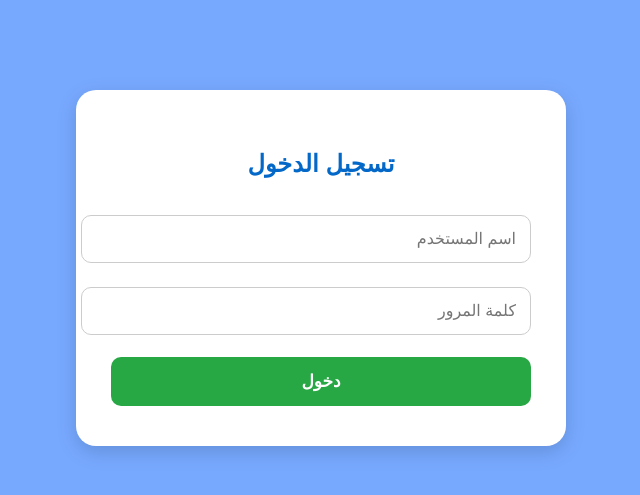
After one commit to RahafAlborihy/weather-project, a PHP site: page /login.php in a window 1280 px wide. The commit adds this page. Shown: the top 495 px of the page, without its empty margins (319-959 px from the left). Run offline with PHP 8.4, Linux system fonts and the light colour scheme.

Commit message:
بعد التعديل

```diff
--- a/admin.php
+++ b/admin.php
@@ -1,5 +1,9 @@
 <?php
+//session_start();
 require_once 'config.php';   // اتصال PDO
+
+
+
 
 // ------------------------------------------------------
 // 1) الحصول على السجلات الكاملة من قاعدة البيانات
--- a/config.php
+++ b/config.php
@@ -1,9 +1,18 @@
+
 <?php
+// تفعيل تسجيل الأخطاء
+ini_set('display_errors', 0);
+ini_set('log_errors', 1);
+ini_set('error_log', __DIR__ . '/php-errors.log');
+error_reporting(E_ALL);
 
+
+
+// معلومات الاتصال بقاعدة البيانات
 define('DB_HOST', 'localhost');
 define('DB_NAME', 'weather_db');
-define('DB_USER', 'weather_user');
-define('DB_PASS', '12345');
+define('DB_USER', 'root');
+define('DB_PASS', '');
 
 try {
     // بناء اتصال جديد
--- /dev/null
+++ b/login.php
@@ -0,0 +1,96 @@
+<?php
+session_start();
+require_once 'config.php';
+
+if (isset($_SESSION['user_id'])) {
+    header("Location: index.php");
+    exit();
+}
+?>
+
+
+<!DOCTYPE html>
+<html lang="ar" dir="rtl">
+<head>
+    <meta charset="UTF-8">
+    <title>تسجيل الدخول</title>
+
+    <style>
+       body {
+    font-family: "Tajawal", Arial, sans-serif;
+    background: #77a9ff; /* خلفية زرقاء موحدة */
+    margin: 0;
+    padding: 0;
+}
+
+.login-container {
+    width: 420px;   /* وسّعنا الصندوق أكثر */
+    margin: 90px auto;
+    background: #fff;
+    padding: 40px 35px;
+    border-radius: 20px;
+    box-shadow: 0px 6px 20px rgba(0,0,0,0.15);
+    text-align: center;
+}
+
+h2 {
+    margin-bottom: 25px;
+    color: #0468c8;
+    font-size: 24px;
+}
+
+input {
+    width: 100%;
+    padding: 14px;
+    margin: 12px 0;
+    border-radius: 10px;
+    border: 1px solid #ccc;
+    background-color: #ffffff;  /* الحقول أصبحت بيضاء */
+    font-size: 16px;
+}
+
+button {
+    width: 100%;
+    padding: 14px;
+    background-color: #28a745;  /* زر أخضر */
+    color: white;
+    border: none;
+    border-radius: 10px;
+    font-size: 17px;
+    cursor: pointer;
+    margin-top: 10px;
+    font-weight: bold;
+}
+
+button:hover {
+    background-color: #218838;
+}
+
+.error {
+    background: #ffd7d7;
+    padding: 10px;
+    border-radius: 6px;
+    color: #b60000;
+    margin-bottom: 15px;
+}
+    </style>
+</head>
+<body>
+
+<div class="login-container">
+
+    <h2>تسجيل الدخول</h2>
+
+    <?php if (isset($_GET['error'])): ?>
+        <div class="error">⚠️ اسم المستخدم أو كلمة المرور غير صحيحة</div>
+    <?php endif; ?>
+
+    <form action="process_login.php" method="POST">
+        <input type="text" name="username" placeholder="اسم المستخدم" required>
+        <input type="password" name="password" placeholder="كلمة المرور" required>
+        <button type="submit">دخول</button>
+    </form>
+</div>
+
+</body>
+</html>
```
Also changed, not shown: index.php (+18 -5 lines), logout.php (added, +7 -0 lines), process_login.php (added, +32 -0 lines), style.css (+22 -0 lines), weather_log.txt (+39 -0 lines), 1 other file.
